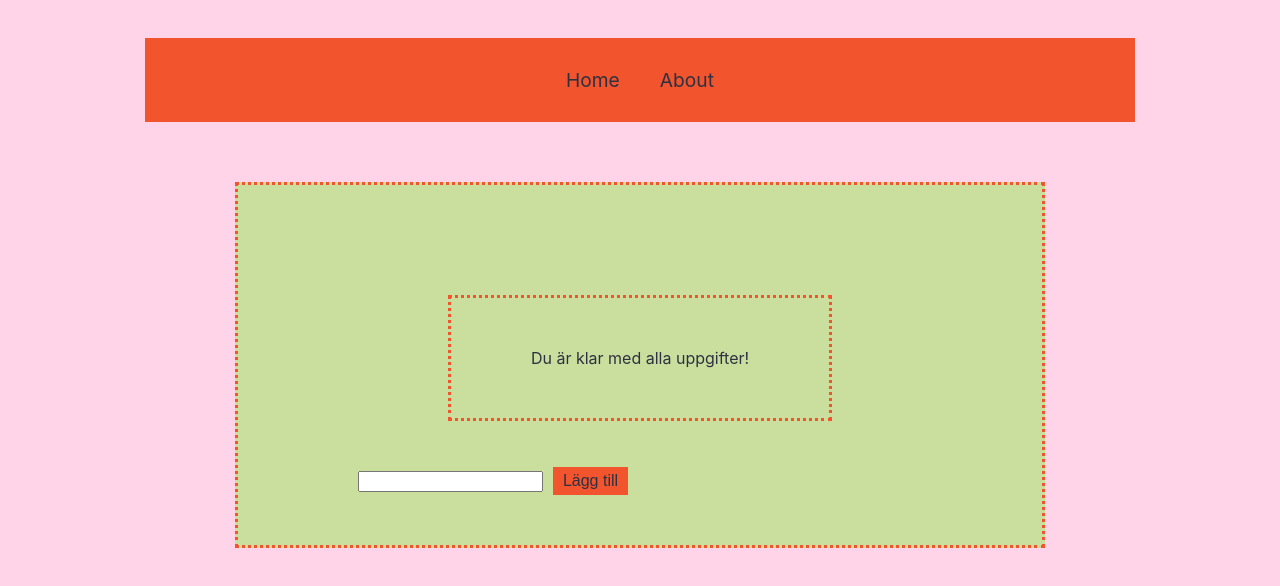
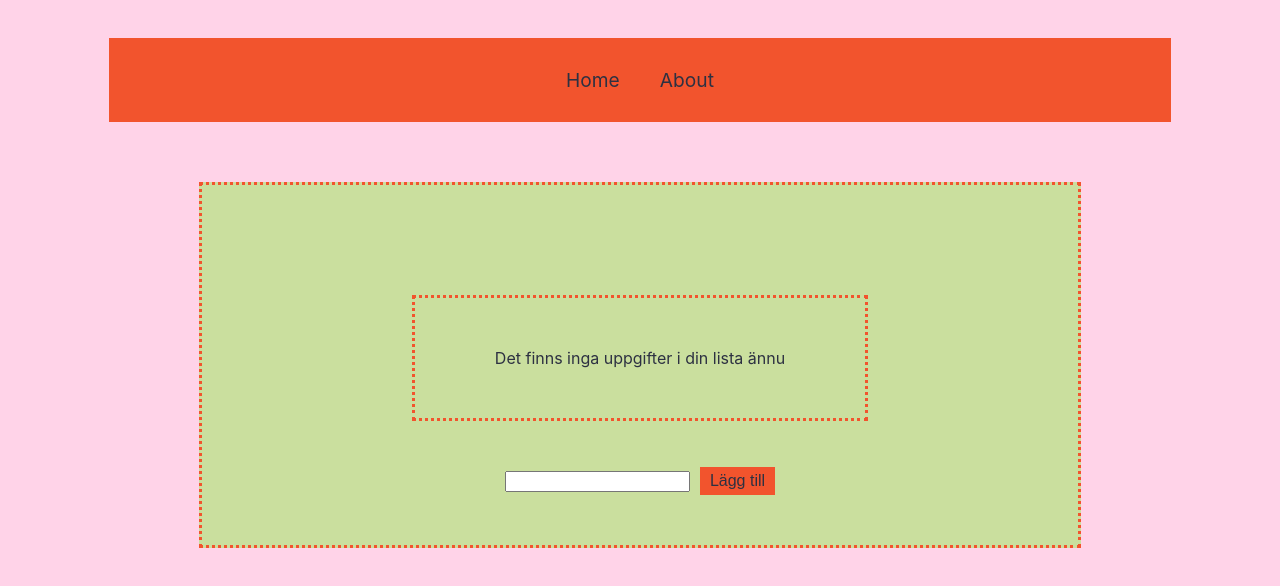
Before and after one commit to AgnesWilson/Vue-todo-list, a Vue app: page / in a window 1280 px wide. Shown: the top 586 px of the page. Built offline with nearby package versions, Linux system fonts and the light colour scheme.

Commit message:
✨ added "allTaskCompleted msg
Added a popup message when all tasks are done

```diff
--- a/src/views/HomeView.vue
+++ b/src/views/HomeView.vue
@@ -1,5 +1,5 @@
 <script setup lang="ts">
-import { ref } from 'vue';
+import { ref, computed } from 'vue';
 
 import SingleTodo from '@/components/SingleTodo.vue';
 import { useTodosStore } from '@/stores/todos.ts';
@@ -10,6 +10,7 @@ const { todos } = storeToRefs(todoStore);
 
 const todoName = ref('');
 const showCompletedMessage = ref(false);
+const showAllTasksCompletedMessage = ref(false);
 
 function addTodo() {
   todoStore.addNewTodo(todoName.value, false);
@@ -18,11 +19,23 @@ function addTodo() {
 function onTaskCompleted() {
   showCompletedMessage.value = true;
   setTimeout(clearMessage, 2000);
+
+  checkAllTasksCompleted();
 }
 
 function clearMessage() {
   showCompletedMessage.value = false;
 }
+
+const allTodosCompleted = computed(() => todos.value.length > 0 && todos.value.every(todo => todo.complete));
+
+function checkAllTasksCompleted() {
+  if (allTodosCompleted.value) {
+    showAllTasksCompletedMessage.value = true;
+  }
+}
+
+
 </script>
 
 <template>
@@ -33,7 +46,7 @@ function clearMessage() {
         <SingleTodo :todo-text="todo.text" :complete="todo.complete" :id="todo.id" @task-completed="onTaskCompleted" />
       </div>
 
-      <p v-if="todos.length === 0">Du är klar med alla uppgifter!</p>
+      <p class="msg" v-if="todos.length === 0">Det finns inga uppgifter i din lista ännu</p>
 
     </div>
     <div class="input-wrapper">
@@ -42,13 +55,16 @@ function clearMessage() {
     </div>
   </main>
 
-  <p v-if="showCompletedMessage">Snyggt jobbat med att göra klart en uppgift!</p>
+  <p class="msg" v-if="showCompletedMessage">Snyggt jobbat med att göra klart en uppgift!</p>
+
+  <p class="msg" v-if="allTodosCompleted">Du är klar med alla uppgifter!</p>
+
 </template>
 
 <style scoped lang="scss">
 @import "@/assets/variables.scss";
 
-  main, p {
+  main, .msg {
     background-color: $second-detail-color;
 
     margin-top: 60px;
@@ -64,6 +80,10 @@ function clearMessage() {
 
   .input-wrapper {
     padding-top: 30px;
+
+    display: flex;
+    justify-content: center;
+    align-items: center;
   }
 
   .button {
@@ -75,9 +95,11 @@ function clearMessage() {
     margin-left: 10px
   }
 
-  p {
-    font-size: 1rem;
+  .msg {
     padding-inline: 80px;
+
+    display: flex;
+    justify-content: center;
+    align-items: center;
   }
-
 </style>
```
Also changed, not shown: 1 other file (tests, documents, lock files or other folders).
